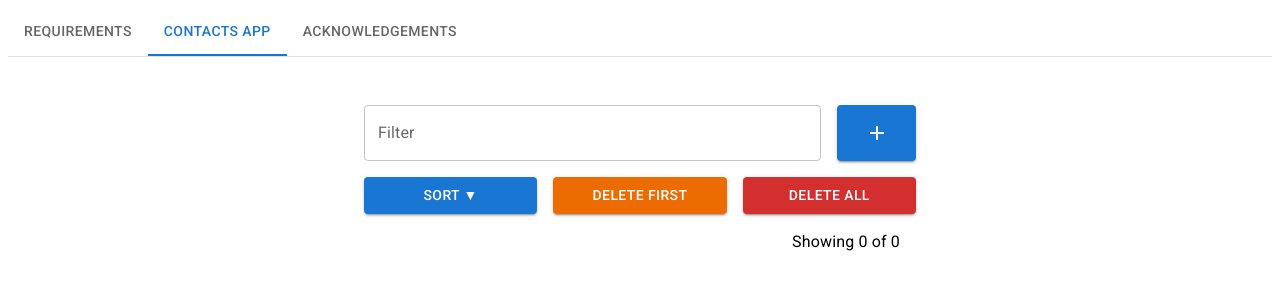
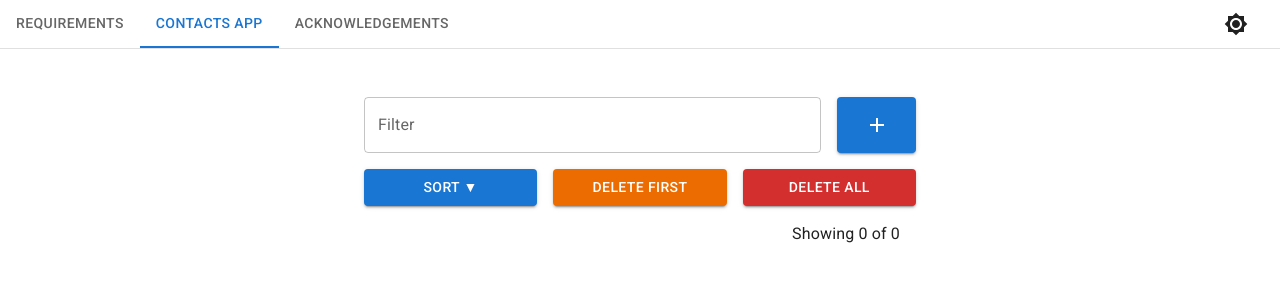
Before and after one commit to jacobgad/contacts-demo, a React (Vite) app: page / in a window 1280 px wide. Shown: the top 300 px of the page. Built offline with nearby package versions, Linux system fonts and the light colour scheme.

Commit message:
add dark theme and theme toggle

```diff
--- a/src/App.tsx
+++ b/src/App.tsx
@@ -1,28 +1,49 @@
-import { Box, Tabs, Tab } from '@mui/material';
+import { Brightness2, Brightness7 } from '@mui/icons-material';
+import { Box, Tabs, Tab, ThemeProvider, createTheme, IconButton, CssBaseline } from '@mui/material';
 import { useState } from 'react';
 import Acknowledgements from './Acknowledgements';
 import Contacts from './Contacts';
 import Requirements from './Requirements';
+import useLocalStorage from './utils/useLocalStorage';
 
 export default function App() {
 	const [value, setValue] = useState(1);
+	const [darkTheme, setDarkTheme] = useLocalStorage('darkTheme', false);
+
+	const theme = createTheme({
+		palette: {
+			mode: darkTheme ? 'dark' : 'light',
+		},
+	});
 
 	const handleChange = (event: React.SyntheticEvent, newValue: number) => {
 		setValue(newValue);
 	};
 
 	return (
-		<>
-			<Box sx={{ borderBottom: 1, borderColor: 'divider', mb: 6 }}>
-				<Tabs value={value} onChange={handleChange} aria-label='basic tabs example'>
+		<ThemeProvider theme={theme}>
+			<CssBaseline />
+			<Box
+				sx={{
+					mb: 6,
+					borderBottom: 1,
+					borderColor: 'divider',
+					display: 'flex',
+					justifyContent: 'space-between',
+				}}
+			>
+				<Tabs value={value} onChange={handleChange}>
 					<Tab label='Requirements' />
 					<Tab label='Contacts App' />
 					<Tab label='Acknowledgements' />
 				</Tabs>
+				<IconButton sx={{ mr: 3 }} onClick={() => setDarkTheme(!darkTheme)} color='inherit'>
+					{darkTheme ? <Brightness2 /> : <Brightness7 />}
+				</IconButton>
 			</Box>
 			{value === 0 && <Requirements />}
 			{value === 1 && <Contacts />}
 			{value === 2 && <Acknowledgements />}
-		</>
+		</ThemeProvider>
 	);
 }
```
